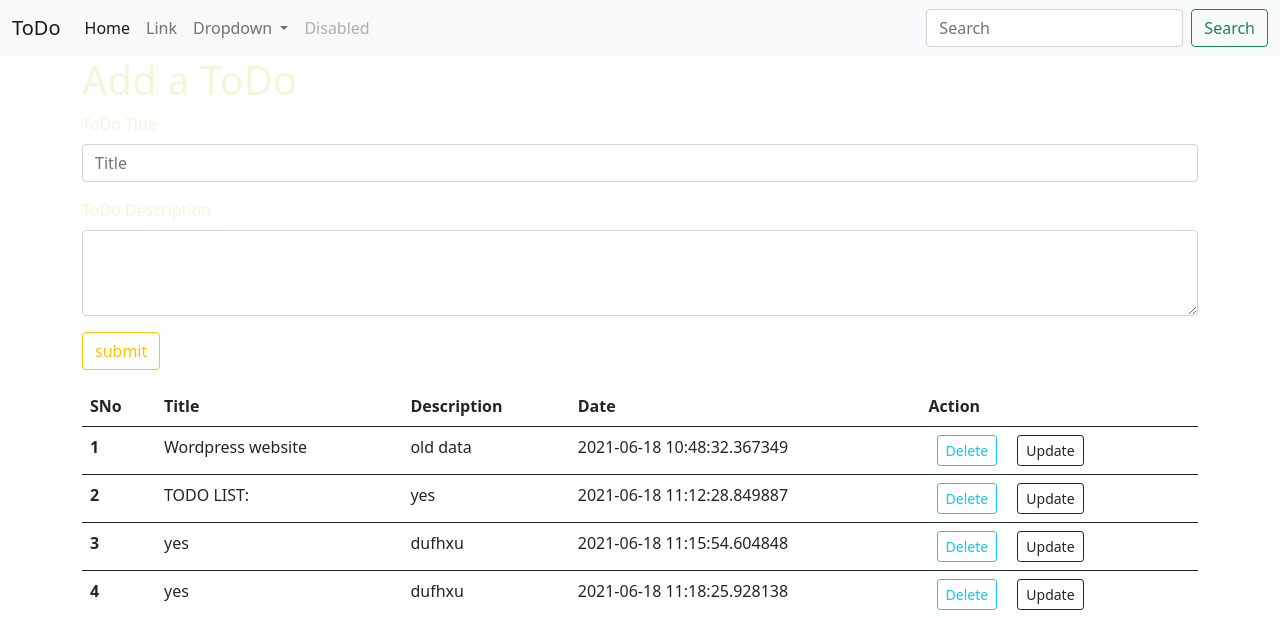
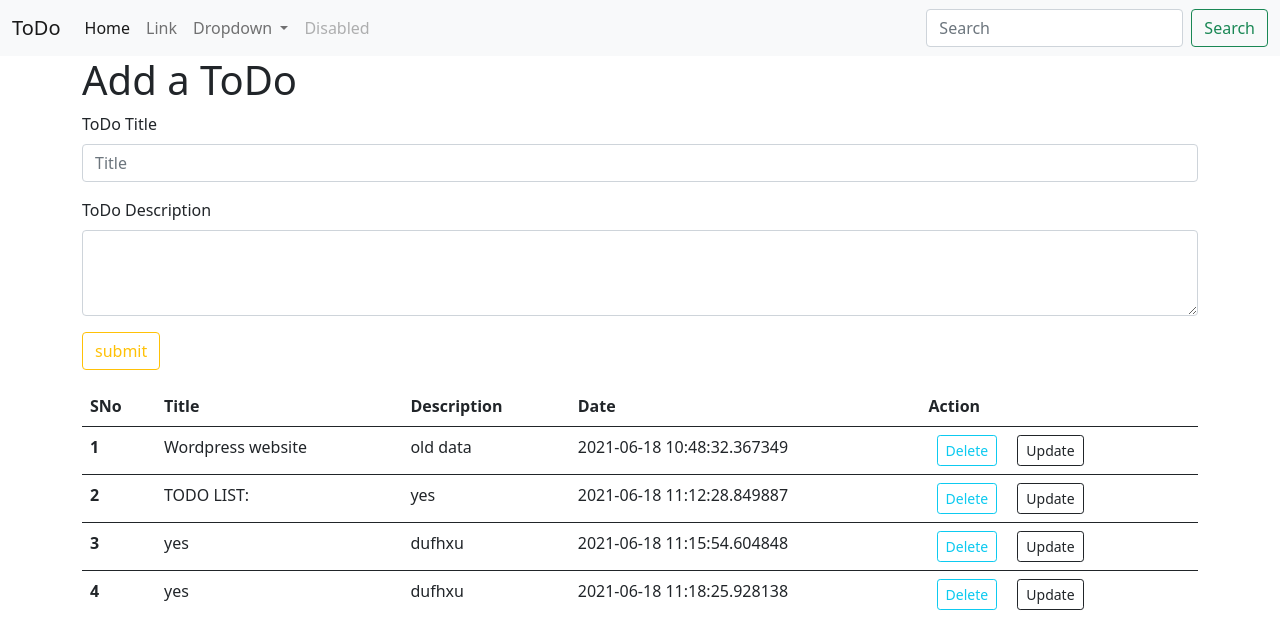
Before and after one commit to tanyasharma98/ToDo-List, a Flask app: page / in a window 1280 px wide. Shown: the top 618 px of the page. Run offline with Flask 2, Linux system fonts and the light colour scheme; data comes from the database, SQL or seed files in the repository.

Commit message:
body colour changed

```diff
--- a/static/css/style.css
+++ b/static/css/style.css
@@ -1,9 +1,7 @@
-body{
+
     /* background-image: url("new.jpg");
     height: 100%;
     background-position: center;
     background-repeat: no-repeat;
     background-size: cover;
     opacity: 0.6; */
-    color: beige;
-}
```
